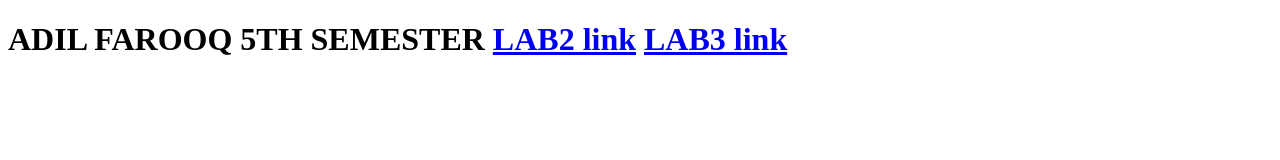
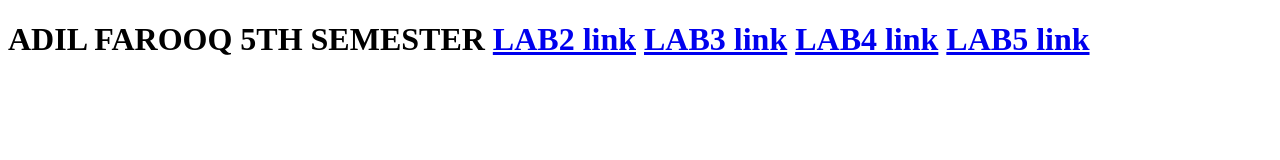
Before and after one commit to Adil12-afk/Adil12-afk.github.io, a plain HTML site: page index.html in a window 1280 px wide. Drawn offline with Linux system fonts and the light colour scheme.

Commit message:
Update index.html

```diff
--- a/index.html
+++ b/index.html
@@ -12,6 +12,8 @@
         5TH SEMESTER
         <a href="lab02/index.html">LAB2 link</a>
         <a href="lab03/index.html">LAB3 link</a>
+         <a href="lab04/lab04.html">LAB4 link</a>
+         <a href="lab05/lab05.html">LAB5 link</a>
     </h1>
 </body>
 </html>
```
